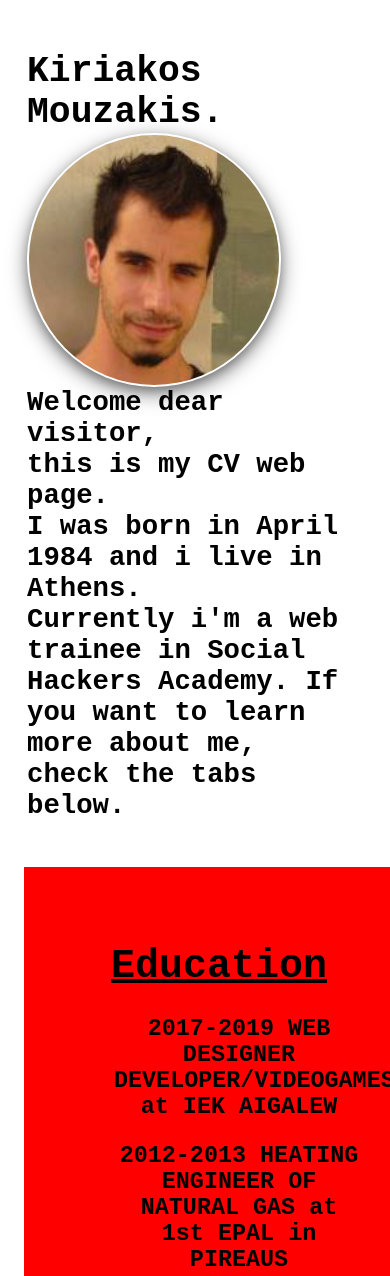
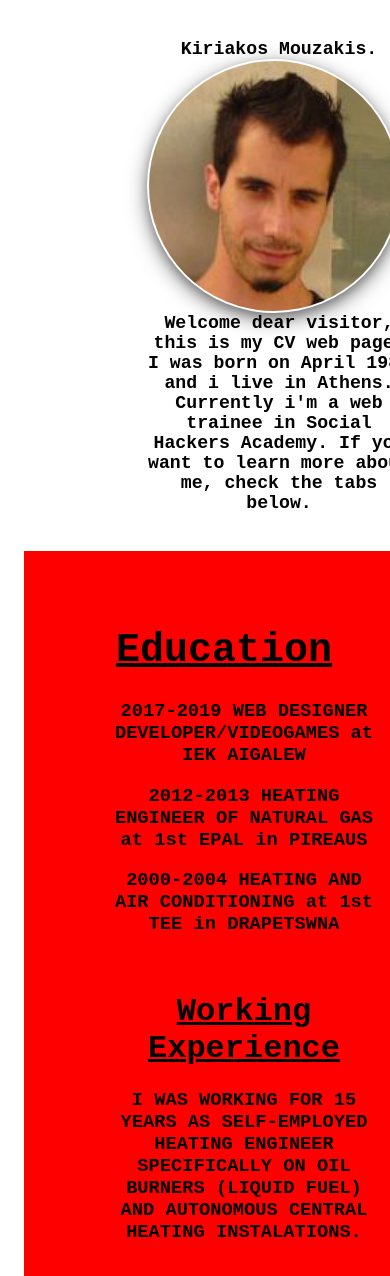
Before and after one commit to mouzakiskir/html-css, a plain HTML site: page week1/index.html in a window 390 px wide. Shown: the top 1276 px of the page. Drawn offline with nearby package versions, Linux system fonts and the light colour scheme.

Commit message:
Add files via upload

```diff
--- a/week1/index.css
+++ b/week1/index.css
@@ -3,10 +3,11 @@
 body{
     padding: 16px 16px;
     font-family:monospace;
-    position: relative;
+    position: inherit;
     width: 100%;
     height: 100%;
     font-size: 140%;
+    min-width: 400px;
 }
 
 h4{font-size: 30px;
@@ -27,9 +28,16 @@ ul{list-style-type: none;}
 }
 
 @media only screen and (max-width: 650px) {   .swiper-container{visibility: hidden;}
-#software{visibility: hidden;}
+    #software{visibility: hidden;}
     .sha{visibility: hidden;}
     .burner{visibility: hidden;}
+    table{margin-left: 120px;}
+    #intro{
+    text-align: match-parent;
+    font-size: 100%;
+    text-align: center;
+    }
+    ul{font-size:80%;}
 }
 
 
@@ -52,7 +60,8 @@ border-radius:100px;
   outline: none;
   cursor: pointer;
   font-size: 25px;
-  width: 33.33%;
+  width: 33.3333%;
+
 }
 
 /* Change background color of buttons on hover */
@@ -65,7 +74,7 @@ border-radius:100px;
     color: black;
     width: auto;
     height: 850px;
-    padding: 50px;
+    padding: 50px 50px;
     text-align: center;
     font-size: 20px;
 }
@@ -78,7 +87,7 @@ border-radius:100px;
 /********Swiper***********/
  .swiper-container {
       width: 500px;
-      height: 400px;
+      height:400px;
      box-shadow: 0 4px 8px 0 rgba(0, 0, 0, 0.2), 0 6px 20px 0 rgba(0, 0, 0, 0.50);
     }
 
--- a/week1/index.html
+++ b/week1/index.html
@@ -12,9 +12,9 @@
 <body>
             <table>
                 <td>
-                <h1>Kiriakos Mouzakis.<img src="images/me.png" id="me"/></h1>
+                <h1 id="intro">Kiriakos Mouzakis.<img src="images/me.png" id="me"/></h1>
 
-               <h2>Welcome dear visitor,<br> this is my CV web page. <br> I was born in April 1984 and i live in Athens.<br>Currently i'm a web trainee in Social Hackers Academy. If you want to learn more about me, check the tabs below.</h2></td>
+               <h2 id="intro">Welcome dear visitor,<br> this is my CV web page. <br> I was born on April 1984 and i live in Athens.<br>Currently i'm a web trainee in Social Hackers Academy. If you want to learn more about me, check the tabs below.</h2></td>
                 <td><img class="sha" src="images/sha.jpg" alt="Social Hacker logo"/></td>
                 </table>
 
@@ -23,13 +23,18 @@
         <div id="Education" class="tabcontent">
   <h1 style="text-decoration: underline">Education</h1>
   <ul>
-      <li><h3>2017-2019 WEB DESIGNER DEVELOPER/VIDEOGAMES at IEK AIGALEW</h3></li>
-      <li><h3>2012-2013 HEATING ENGINEER OF NATURAL GAS at 1st EPAL in PIREAUS</h3></li>
-      <li><h3>2000-2004 HEATING AND AIR CONDITIONING at 1st TEE in DRAPETSWNA</h3></li>
+      <li><h3>2017-2019 WEB DESIGNER DEVELOPER/VIDEOGAMES at IEK AIGALEW</h3>
+      </li>
+      <li><h3>2012-2013 HEATING ENGINEER OF NATURAL GAS at 1st EPAL in PIREAUS</h3>
+      </li>
+      <li><h3>2000-2004 HEATING AND AIR CONDITIONING at 1st TEE in DRAPETSWNA</h3>
+      </li>
       <br>
       <li><h1 style="text-decoration: underline">Working Experience</h1></li>
-      <li><h3>I WAS WORKING FOR 15 YEARS AS SELF-EMPLOYED HEATING ENGINEER SPECIFICALLY ON OIL BURNERS (LIQUID FUEL) AND AUTONOMOUS CENTRAL HEATING INSTALATIONS.</h3></li>
-      <li><img class="burner" src="images/burner.jpg" alt=burner/></li>
+      <li><h3>I WAS WORKING FOR 15 YEARS AS SELF-EMPLOYED HEATING ENGINEER SPECIFICALLY ON OIL BURNERS (LIQUID FUEL) AND AUTONOMOUS CENTRAL HEATING INSTALATIONS.</h3>
+      </li>
+      <li><img class="burner" src="images/burner.jpg" alt=burner/>
+      </li>
     </ul>
 </div>
 
@@ -45,12 +50,13 @@
 <!-- Swiper -->
 <div class="swiper-container">
     <div class="swiper-wrapper">
-      <div class="swiper-slide"><img align="center" src="images/ps.png"/></div>
+      <div class="swiper-slide"><img src="images/ps.png"/></div>
       <div class="swiper-slide"><img src="images/3ds.jpg"/></div>
       <div class="swiper-slide"><img src="images/unreal.png"/></div>
       <div class="swiper-slide"><img src="images/brackets.jpg"/></div>
       <div class="swiper-slide"><img src="images/inkscape-logo.png"/></div>
-      <div class="swiper-slide"><img src="images/IntelliJ.png"/></div>
+      <div class="swiper-slide"><img src="images/IntelliJ.png"/>
+        </div>
         </div>
     <!-- Add Pagination -->
     <div class="swiper-pagination"></div>
@@ -65,7 +71,8 @@
     <div><h4><i class="material-icons" style="font-size:80px">email</i><br>
       mouzakiskir@gmail.com
         <br>
-    <i class="material-icons" style="font-size:80px">phone_iphone</i><br>+30 6974117225</h4></div>
+    <i class="material-icons" style="font-size:80px">phone_iphone</i><br>+30 6974117225</h4>
+    </div>
 </div>
 
 <button class="tablink" onclick="tab('Education', this, 'red')" id="defaultOpen">About me</button>
@@ -73,10 +80,11 @@
 <button class="tablink" onclick="tab('Contact', this, 'blue')">Contact</button>
 </div>
 
-
  <script src="https://unpkg.com/swiper/js/swiper.js"></script>
 <script src="index.js">
 </script>
+
+
 </body>
 
 </html>
```
Lines whose indentation alone changed are shown as unchanged.
